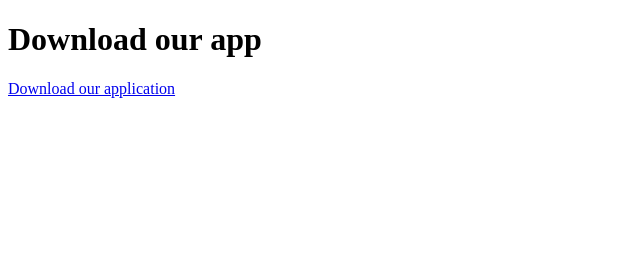
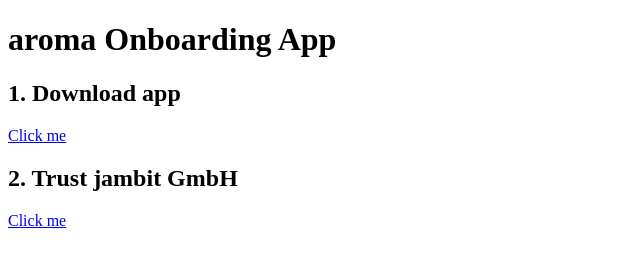
Before and after one commit to jambit/aroma, a plain HTML site: page index.html in a window 1280 px wide. Shown: the whole page, without its empty margins (0-640 px from the left). Drawn offline with Linux system fonts and the light colour scheme.

Commit message:
update index.html

```diff
--- a/index.html
+++ b/index.html
@@ -6,7 +6,10 @@
     <meta name="viewport" content="width=device-width, initial-scale=1">
   </head>
   <body>
-    <h1>Download our app</h1>
-    <a href="itms-services://?action=download-manifest&url=https://raw.githubusercontent.com/jambit/aroma/main/Manifest.plist" id="text"> Download our application</a>
+    <h1>aroma Onboarding App</h1>
+    <h2>1. Download app</h2>
+    <a href="itms-services://?action=download-manifest&url=https://raw.githubusercontent.com/jambit/aroma/main/Manifest.plist" id="text">Click me</a>
+    <h2>2. Trust jambit GmbH</h2>
+    <a href="https://support.apple.com/en-us/HT204460">Click me</a>
   </body>
 </html>
```
